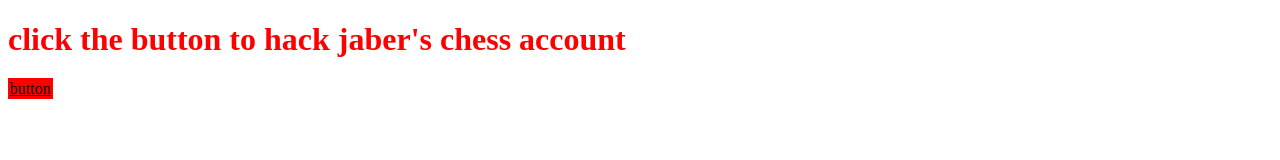
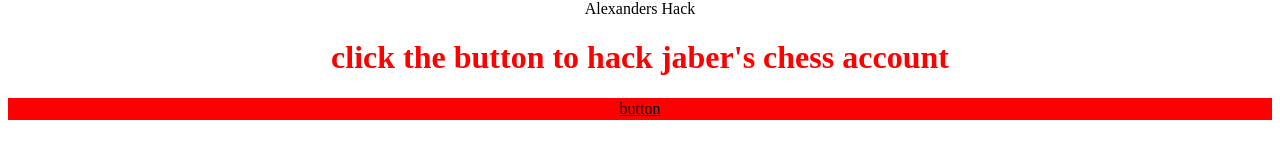
Before and after one commit to s1l3ntmask/Hello-Alexander, a plain HTML site: page index.html in a window 1280 px wide. Drawn offline with Linux system fonts and the light colour scheme.

Commit message:
Update style.css
Signed-off-by: s1l3ntmask <124798454+s1l3ntmask@users.noreply.github.com>

```diff
--- a/style.css
+++ b/style.css
@@ -1,3 +1,9 @@
+*{
+  text-align: center;
+  text-align:center;
+  display:block;
+}
+
 h1 {
 color: red;
 }
```
